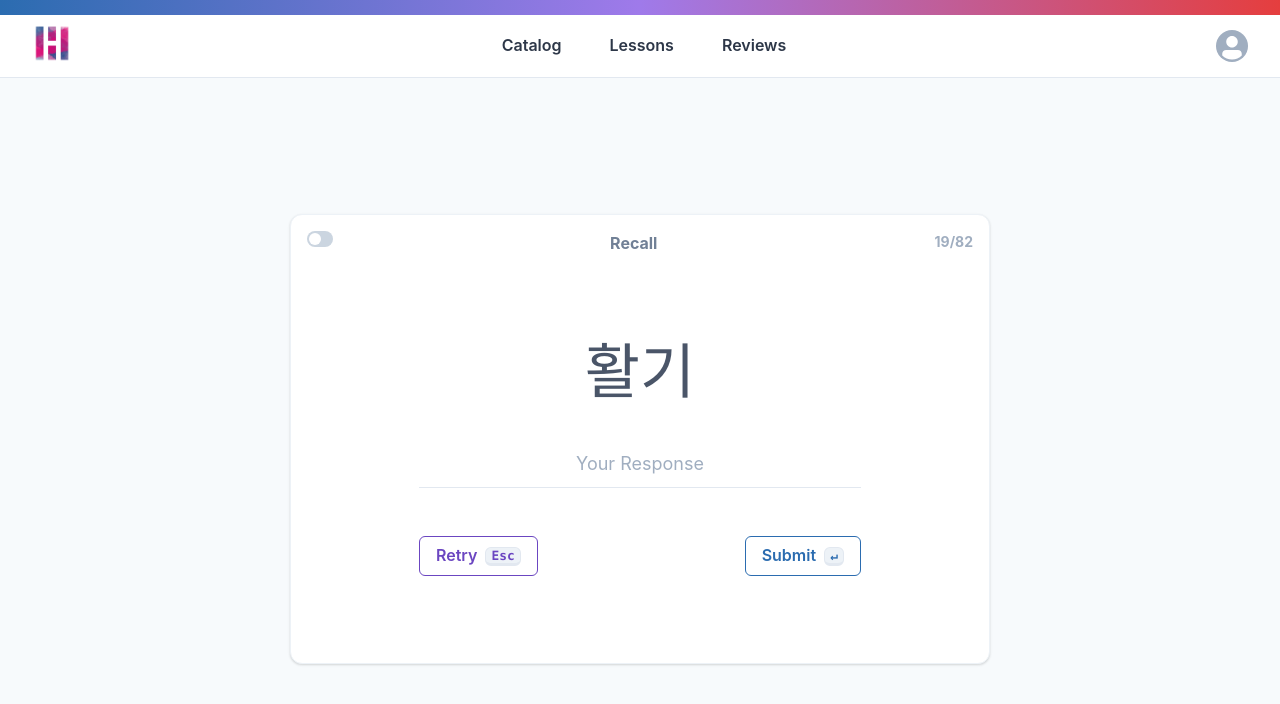
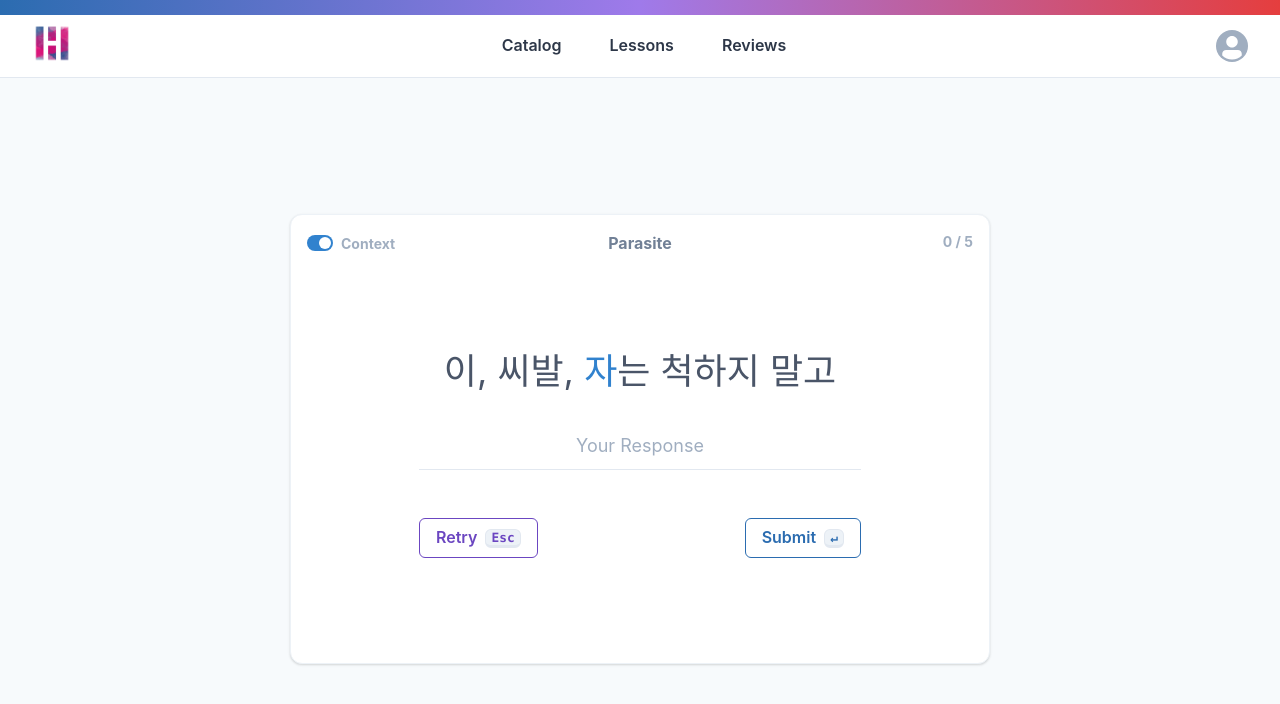
Before and after one commit to nanyaDev/hwalgi, a Next.js app: page /reviews in a window 1280 px wide. Shown: the top 704 px of the page. Built offline with nearby package versions, Linux system fonts and the light colour scheme; no server answers; sample sign-in values are in the browser's storage.

Commit message:
Implement basic functionality for review cards

```diff
--- a/pages/reviews.js
+++ b/pages/reviews.js
@@ -1,34 +1,89 @@
-import { Box, Button, Flex, Input, Kbd, Switch, Text } from '@chakra-ui/react';
+import { useState } from 'react';
+import {
+  Box,
+  Button,
+  Flex,
+  FormControl,
+  FormLabel,
+  HStack,
+  Input,
+  Kbd,
+  Switch,
+  Text,
+} from '@chakra-ui/react';
 
 import AuthCheck from '@/components/AuthCheck';
 import Navbar from '@/components/Navbar';
+import { mockReviews } from '@/utils/mockData';
 
 // todo: abstract background to shell
 const Lessons = () => {
+  const [index, setIndex] = useState(0);
+  const [context, setContext] = useState(true);
+  const [value, setValue] = useState('');
+  const [error, setError] = useState(false);
+  const [success, setSuccess] = useState(false);
+
+  const reviews = mockReviews;
+  const review = reviews[index];
+
+  const handleContext = () => {
+    setContext(!context);
+  };
+
+  const handleInput = (e) => {
+    setValue(e.target.value);
+  };
+
+  const handleKeyDown = (e) => {
+    if (e.key === 'Escape') handleRetry();
+    if (e.key === 'Enter') handleSubmit();
+  };
+
+  const handleSubmit = () => {
+    if (review.definitions.includes(value)) {
+      setIndex(index + 1);
+      setValue('');
+    }
+  };
+
+  const handleRetry = () => {
+    setValue('');
+  };
+
   return (
     <AuthCheck>
       <Navbar />
       <Shell>
-        <Card>
+        <Card
+          title={review.title}
+          index={index}
+          totalCount={reviews.length}
+          context={context}
+          handleContext={handleContext}
+        >
           <Box>
-            <Text
-              fontSize="6xl"
-              fontWeight="medium"
-              color="gray.600"
-              textAlign="center"
-              mb={6}
-            >
-              활기
-            </Text>
+            {context ? (
+              <Sentence
+                sentence={review.sentence}
+                start={review.start}
+                end={review.end}
+              />
+            ) : (
+              <Term term={review.term} />
+            )}
             <Input
               size="lg"
               variant="flushed"
               textAlign="center"
               mb={12}
               placeholder="Your Response"
+              value={value}
+              onChange={handleInput}
+              onKeyDown={handleKeyDown}
             />
           </Box>
-          <Buttons />
+          <Buttons handleRetry={handleRetry} handleSubmit={handleSubmit} />
         </Card>
       </Shell>
     </AuthCheck>
@@ -47,7 +102,15 @@ const Shell = ({ children }) => (
   </Flex>
 );
 
-const Card = ({ children }) => (
+// todo: fix minW="200px" hacky solution to center title
+const Card = ({
+  children,
+  title,
+  index,
+  totalCount,
+  context,
+  handleContext,
+}) => (
   <Flex
     h="450px"
     w="700px"
@@ -59,12 +122,40 @@ const Card = ({ children }) => (
     borderColor="gray.100"
   >
     <Flex justify="space-between" p={4}>
-      <Switch size="sm" />
+      <FormControl
+        minW="200px"
+        display="flex"
+        w="fit-content"
+        alignItems="center"
+      >
+        <Switch
+          id="context"
+          size="sm"
+          isChecked={context}
+          onChange={handleContext}
+          mr={2}
+        />
+        <FormLabel
+          htmlFor="context"
+          fontSize="sm"
+          fontWeight="bold"
+          color="gray.400"
+          mb="0"
+        >
+          Context
+        </FormLabel>
+      </FormControl>
       <Text fontSize="md" fontWeight="bold" color="gray.500">
-        Recall
+        {title}
       </Text>
-      <Text fontSize="sm" fontWeight="bold" color="gray.400">
-        19/82
+      <Text
+        minW="200px"
+        fontSize="sm"
+        fontWeight="bold"
+        textAlign="right"
+        color="gray.400"
+      >
+        {index} / {totalCount}
       </Text>
     </Flex>
     <Flex grow={1} px={32} pb={8} direction="column" justify="center">
@@ -73,12 +164,50 @@ const Card = ({ children }) => (
   </Flex>
 );
 
-const Buttons = () => (
+const Sentence = ({ sentence, start, end }) => (
+  <Text
+    fontSize="4xl"
+    fontWeight="normal"
+    color="gray.600"
+    textAlign="center"
+    mb={6}
+  >
+    {sentence.slice(0, start)}
+    <Text as="span" fontSize="4xl" fontWeight="normal" color="blue.500">
+      {sentence.slice(start, end)}
+    </Text>
+    {sentence.slice(end)}
+  </Text>
+);
+
+const Term = ({ term }) => (
+  <Text
+    fontSize="6xl"
+    fontWeight="medium"
+    color="gray.600"
+    textAlign="center"
+    mb={6}
+  >
+    {term}
+  </Text>
+);
+
+const Buttons = ({ handleRetry, handleSubmit }) => (
   <Flex justify="space-between">
-    <Button variant="ghost" border="1px" colorScheme="purple">
+    <Button
+      variant="ghost"
+      border="1px"
+      colorScheme="purple"
+      onClick={handleRetry}
+    >
       Retry <Kbd ml={2}>Esc</Kbd>
     </Button>
-    <Button variant="ghost" border="1px" colorScheme="blue">
+    <Button
+      variant="ghost"
+      border="1px"
+      colorScheme="blue"
+      onClick={handleSubmit}
+    >
       Submit <Kbd ml={2}>↵</Kbd>
     </Button>
   </Flex>
--- a/styles/theme.js
+++ b/styles/theme.js
@@ -1,4 +1,46 @@
 import { extendTheme } from '@chakra-ui/react';
+
+const Button = {
+  baseStyle: {
+    _focus: {
+      boxShadow: 'none',
+    },
+    _focusVisible: {
+      boxShadow: 'outline',
+    },
+  },
+};
+
+// removing the focus highlight is really finnicky
+// cf. https://github.com/chakra-ui/chakra-ui/issues/2347
+const Input = {
+  baseStyle: {
+    field: {
+      _focus: {
+        boxShadow: 'none',
+        borderColor: 'gray.200',
+      },
+      _focusVisible: {
+        boxShadow: 'none',
+        borderColor: 'gray.200',
+      },
+    },
+  },
+};
+
+// todo: this removes the focus ring for keyboard users
+const Switch = {
+  baseStyle: {
+    track: {
+      _focus: {
+        boxShadow: 'none',
+      },
+      _focusVisible: {
+        boxShadow: 'none',
+      },
+    },
+  },
+};
 
 const theme = extendTheme({
   styles: {
@@ -17,16 +59,9 @@ const theme = extendTheme({
     body: `-apple-system, BlinkMacSystemFont, "Segoe UI", Helvetica, Arial, sans-serif, "Apple Color Emoji", "Segoe UI Emoji"`,
   },
   components: {
-    Button: {
-      baseStyle: {
-        _focus: {
-          boxShadow: 'none',
-        },
-        _focusVisible: {
-          boxShadow: 'outline',
-        },
-      },
-    },
+    Button,
+    Input,
+    Switch,
   },
 });
 
--- a/utils/mockData.js
+++ b/utils/mockData.js
@@ -668,6 +668,7 @@ export const mockReviews = [
     end: 8,
     definitions: ['sleep'],
     alt: ['stop', 'be flattened', 'have sex'],
+    title: 'Parasite',
   },
   {
     sentenceId: null,
@@ -678,6 +679,7 @@ export const mockReviews = [
     end: 3,
     definitions: ['mobile phone', 'cellular phone'],
     alt: [],
+    title: 'Parasite',
   },
   {
     sentenceId: null,
@@ -688,6 +690,7 @@ export const mockReviews = [
     end: 11,
     definitions: ['complete', 'finish'],
     alt: ['cut off'],
+    title: 'Parasite',
   },
   {
     sentenceId: null,
@@ -698,6 +701,7 @@ export const mockReviews = [
     end: 19,
     definitions: ['know', 'understand'],
     alt: ['realize', 'care about'],
+    title: 'Parasite',
   },
   {
     sentenceId: null,
@@ -708,5 +712,6 @@ export const mockReviews = [
     end: 4,
     definitions: ['neighbourhood', 'village'],
     alt: [],
+    title: 'Parasite',
   },
 ];
```
